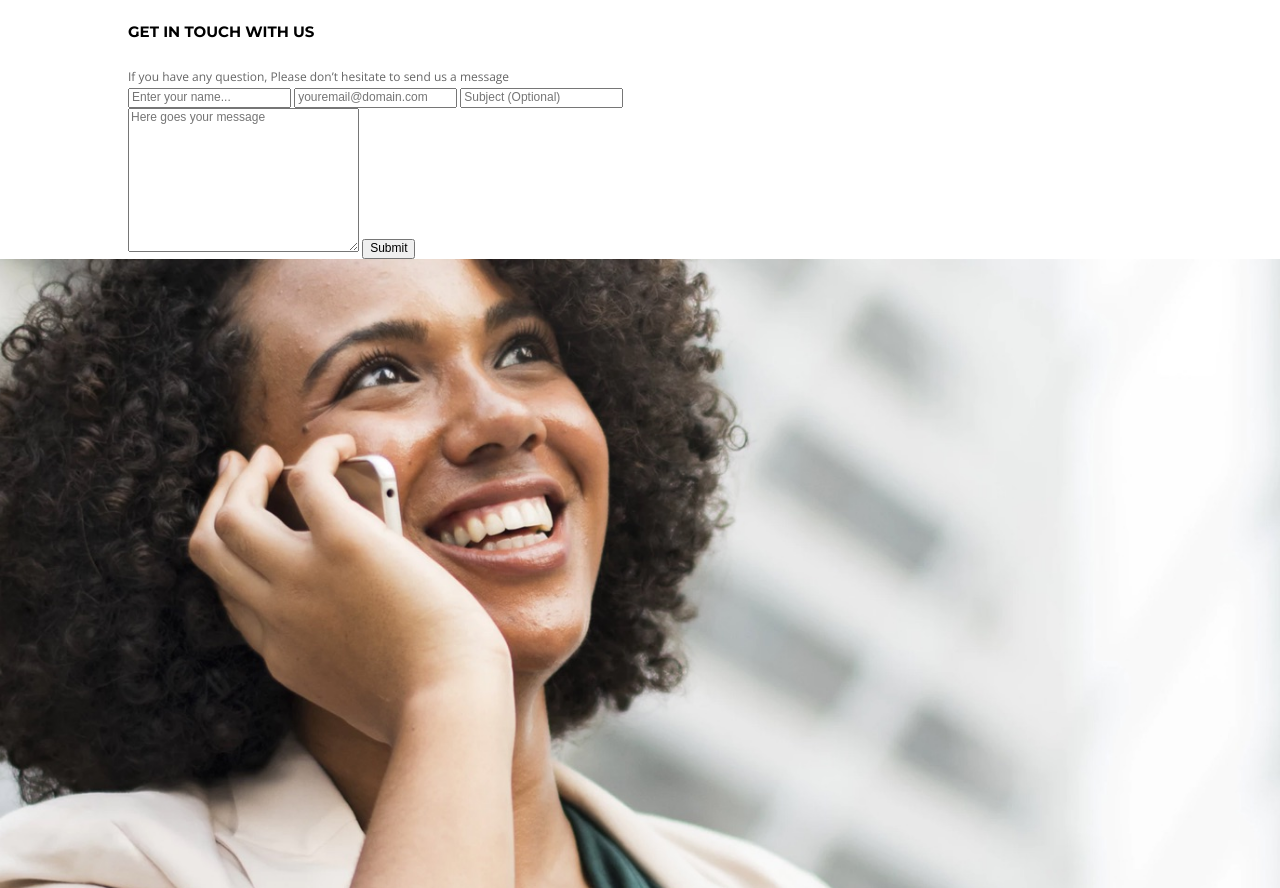
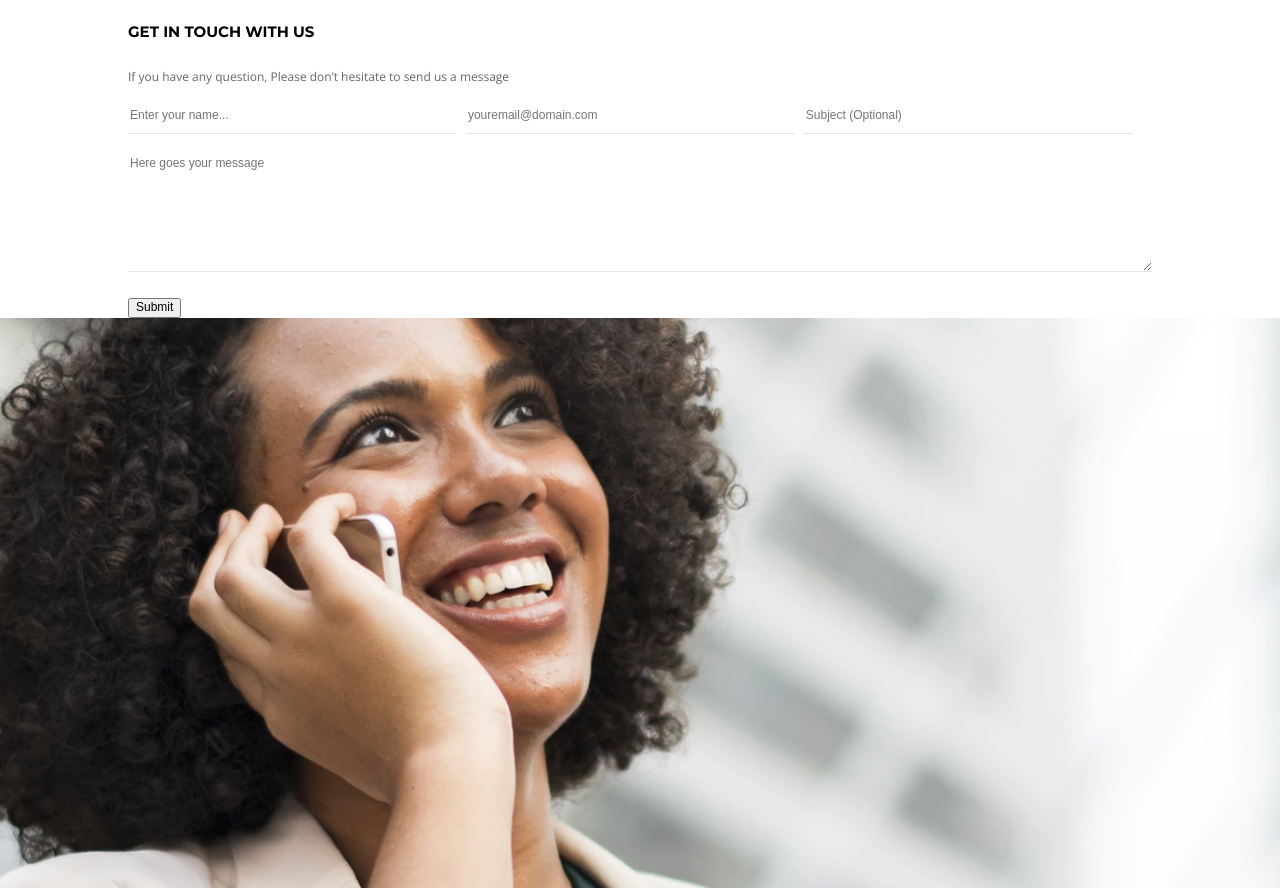
Before and after one commit to cchiu01/cynthiaChiuProjectOne, a plain HTML site: page creative/creative/contact.html in a window 1280 px wide. Shown: the part 822-1710 px from the top of the page. Drawn offline with nearby package versions, Linux system fonts and the light colour scheme.

Commit message:
styles for contact form

```diff
--- a/creative/creative/contact.html
+++ b/creative/creative/contact.html
@@ -101,7 +101,7 @@
                         <input type="email" class="email" name="email" placeholder="youremail@domain.com">
                         <input type="text" class="subject" name="subject" placeholder="Subject (Optional)">
                     </div>
-                    <textarea name="message" placeholder="Here goes your message" cols="30" rows="10"></textarea>
+                    <textarea name="message" placeholder="Here goes your message" cols="30" rows="7"></textarea>
                     <input type="submit" class="send" name="send">
                 </form>
             </div>
@@ -109,7 +109,6 @@
 
     </main>
     <div class="background full"></div>
-
 
     <footer>
         <div class="wrapper clearfix">
--- a/creative/creative/styles/style.css
+++ b/creative/creative/styles/style.css
@@ -612,16 +612,42 @@ footer .creative {
     margin: 0;
 } */
 
-form.message div {
+form.message .container input{
+    float: left;
+    width:calc(33% - 10px);
+    margin: 20px 10px 20px 0;
 
 }
 
-form.message
 
-form.messsage .container input {
-    float: left;
-    width:calc(33% - 10px);
-    margin: 20px 10px 0;
+.contactForm textarea, .contactForm input:not(.send){
+    padding-bottom: 10px;
+    line-height: 1.5rem;
+    border: 0;
+    outline: 0;
+    background: transparent;
+    border-bottom: 1px solid rgba(0,0,0,0.1);
 }
 
+.contactForm textarea {
+    width: 100%;
+    margin-bottom: 20px;
+}
+
+.contactForm .send {
+    display: block;
+}
+
+/* Firefox > 19 */
+input::-moz-placeholder {
+    color: #999;
+}
+
+input:focus::-moz-placeholder {
+    color: black;
+}
+
+
+
+
 /* contact page ends */
```
